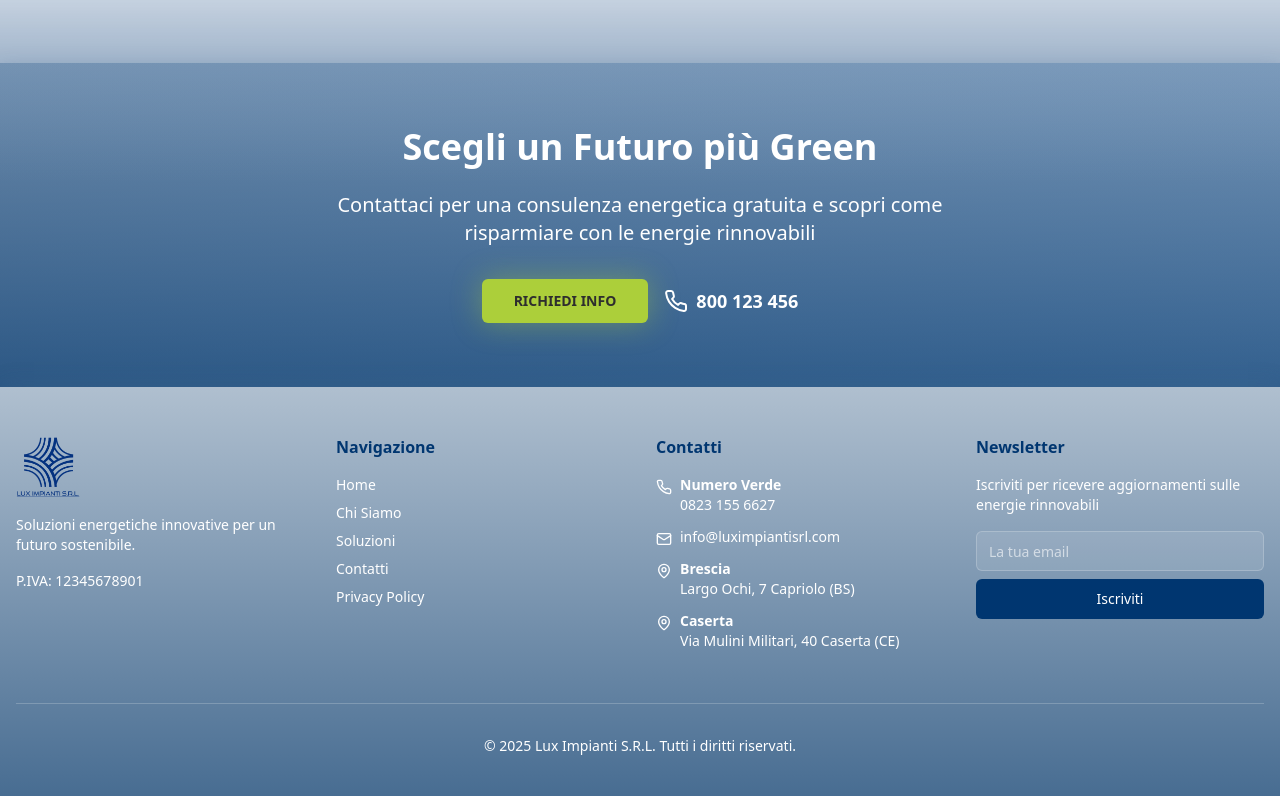
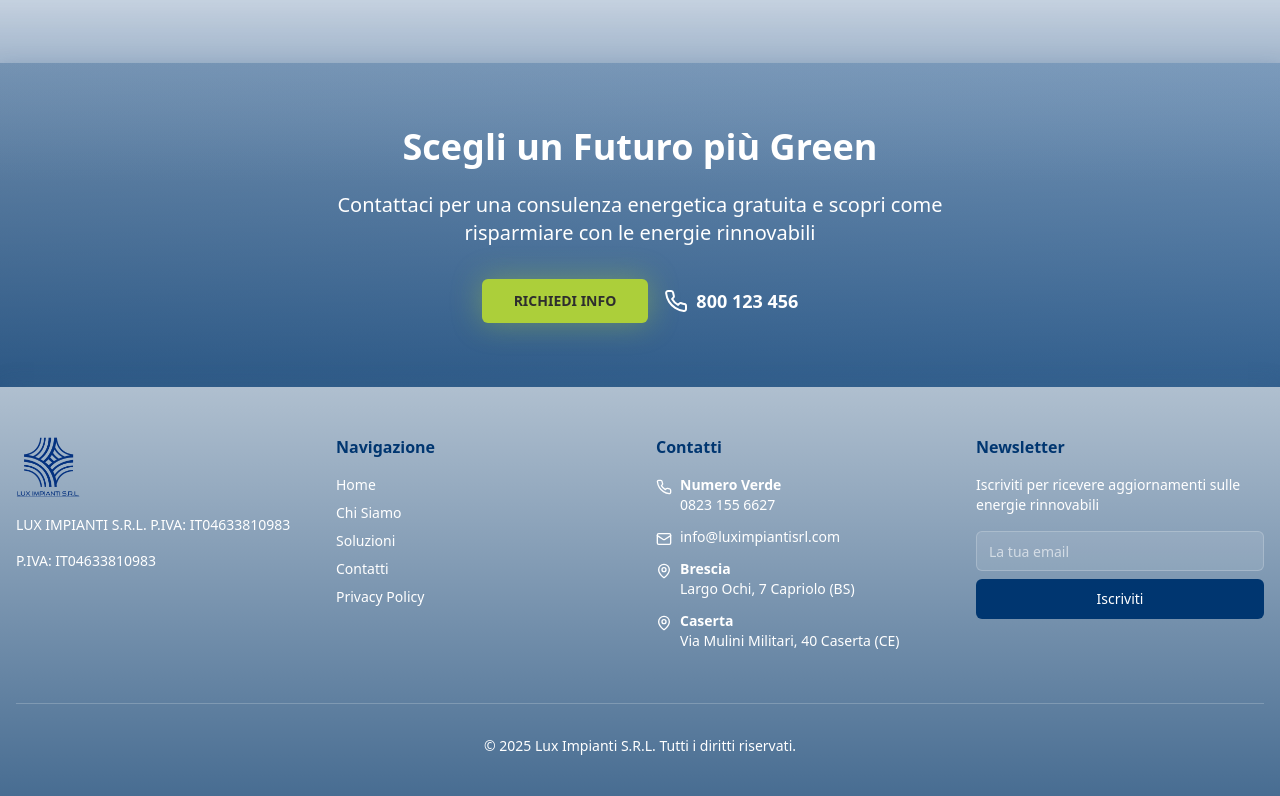
Before and after one commit to Altiory-Consulting/lux-impianti-srl, a React (Vite) app: page / in a window 1280 px wide. Shown: the part 3321-4117 px from the top of the page. Built offline with nearby package versions, Linux system fonts and the light colour scheme; the HTML template or start-up script is replaced by a standard one.

Commit message:
Visual edit in Lovable
Edited UI in Lovable

```diff
--- a/src/components/Footer.tsx
+++ b/src/components/Footer.tsx
@@ -17,11 +17,11 @@ const Footer = () => {
           {/* Company Info */}
           <div>
             <img src={logo} alt="Lux Impianti S.R.L." className="h-16 w-auto mb-4" />
-            <p className="text-sm mb-4">
-              Soluzioni energetiche innovative per un futuro sostenibile.
-            </p>
+            <p className="text-sm mb-4">LUX IMPIANTI S.R.L.
+
+P.IVA: IT04633810983</p>
             <div className="space-y-2 text-sm">
-              <p>P.IVA: 12345678901</p>
+              <p>P.IVA: IT04633810983 </p>
             </div>
           </div>
 
```
